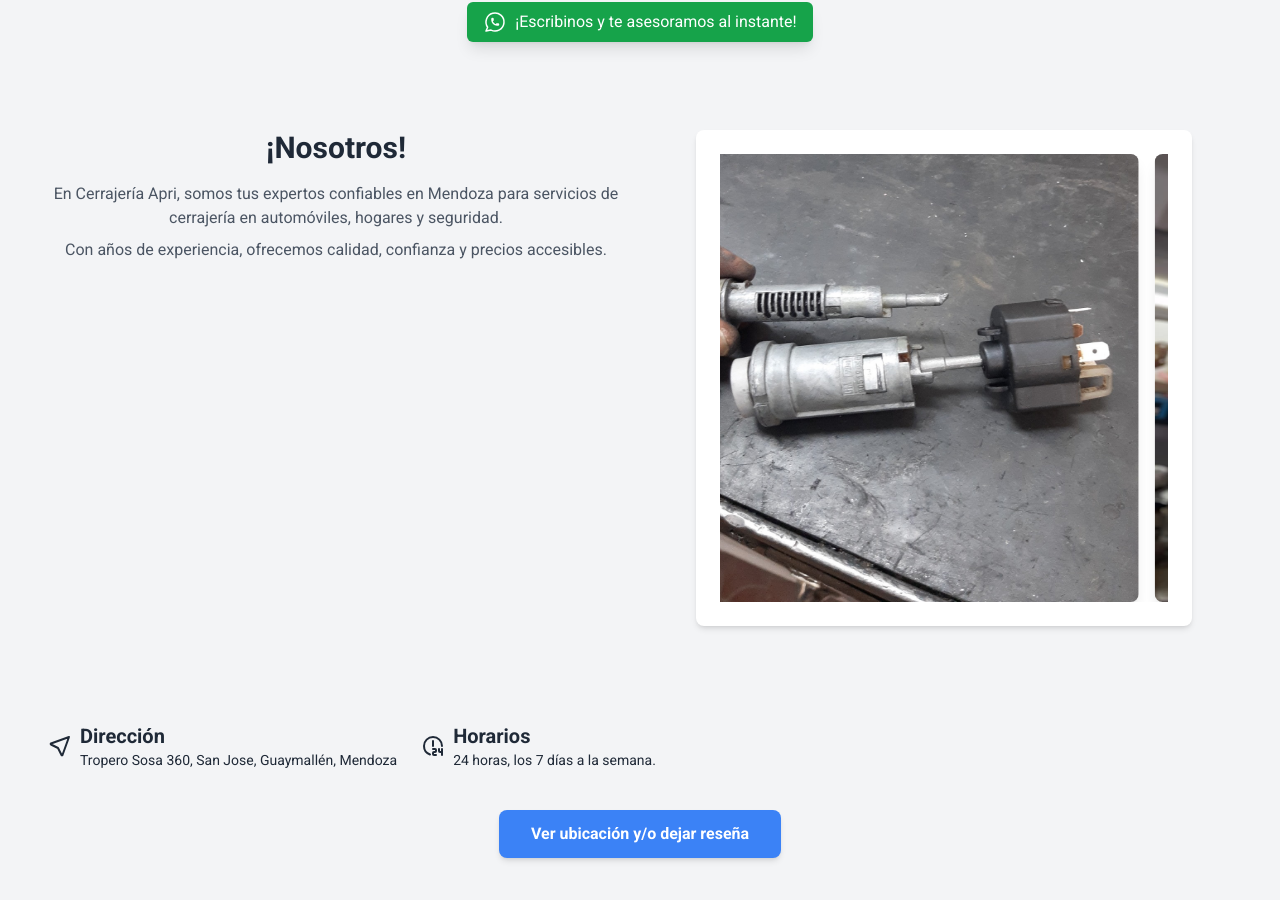
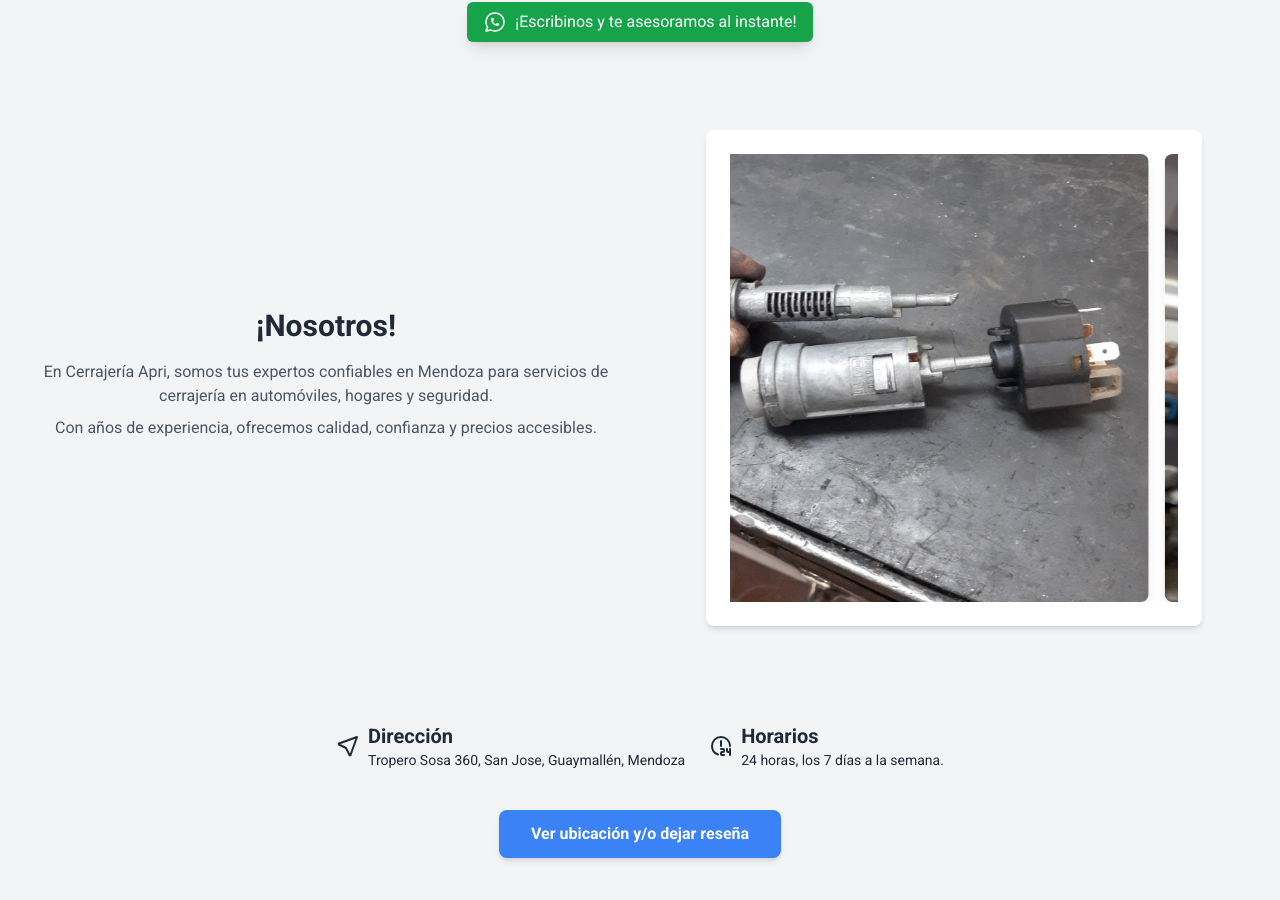
Before and after one commit to alexmp2602/apri-cerrajeria, a Next.js app: page / in a window 1280 px wide. Shown: the part 1299-2199 px from the top of the page. Built offline with nearby package versions, Linux system fonts and the light colour scheme.

Commit message:
Actualizar estilos y contenido del componente de ubicación, enlaces en el encabezado y el pie de página, y ajustes en estilos y bibliotecas de animación.

```diff
--- a/src/components/Location.tsx
+++ b/src/components/Location.tsx
@@ -5,7 +5,7 @@ import ClockIcon from "./icons/Clock";
 export default function Location() {
   return (
     <section className="py-6 lg:py-12">
-      <div className="container mx-auto px-8 md:px-12 flex flex-col md:flex-row items-start gap-6">
+      <div className="container mx-auto px-8 md:px-12 flex flex-col md:flex-row items-start lg:justify-center gap-6">
         <div className="flex flex-col justify-center items-center gap-2">
           <div className="flex gap-2 items-center">
             <LocationIcon />
--- a/src/components/Nosotros.tsx
+++ b/src/components/Nosotros.tsx
@@ -16,7 +16,7 @@ export default function Nosotros() {
   return (
     <section id="nosotros" className="py-6 lg:py-12">
       <div className="container mx-auto px-8">
-        <div className="grid grid-cols-1 lg:grid-cols-2 place-content-center text-center">
+        <div className="grid grid-cols-1 lg:grid-cols-2 lg:gap-10 place-content-center items-center text-center">
           <div>
             <h2 className="text-3xl font-semibold mb-4">¡Nosotros!</h2>
             <p className="text-gray-600 mb-2 text-pretty">
```
